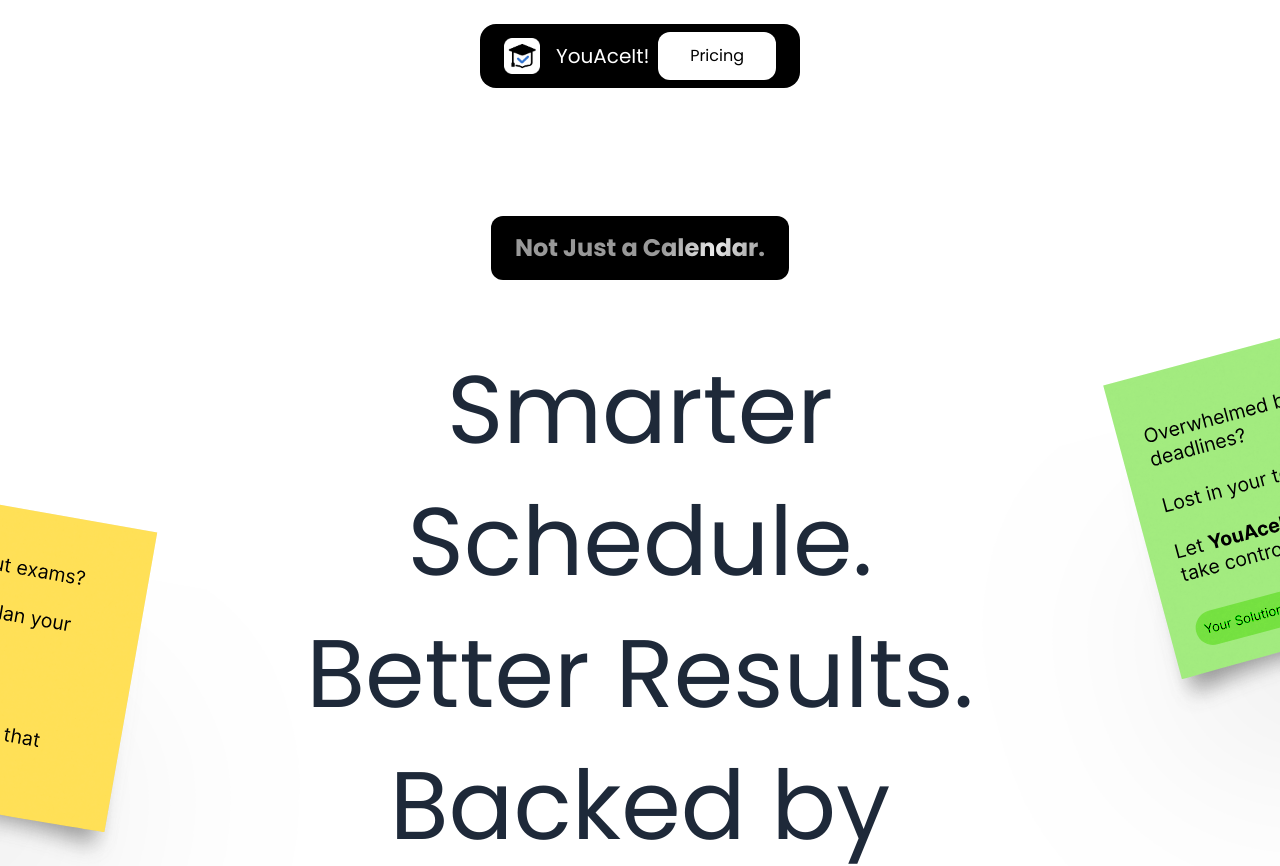
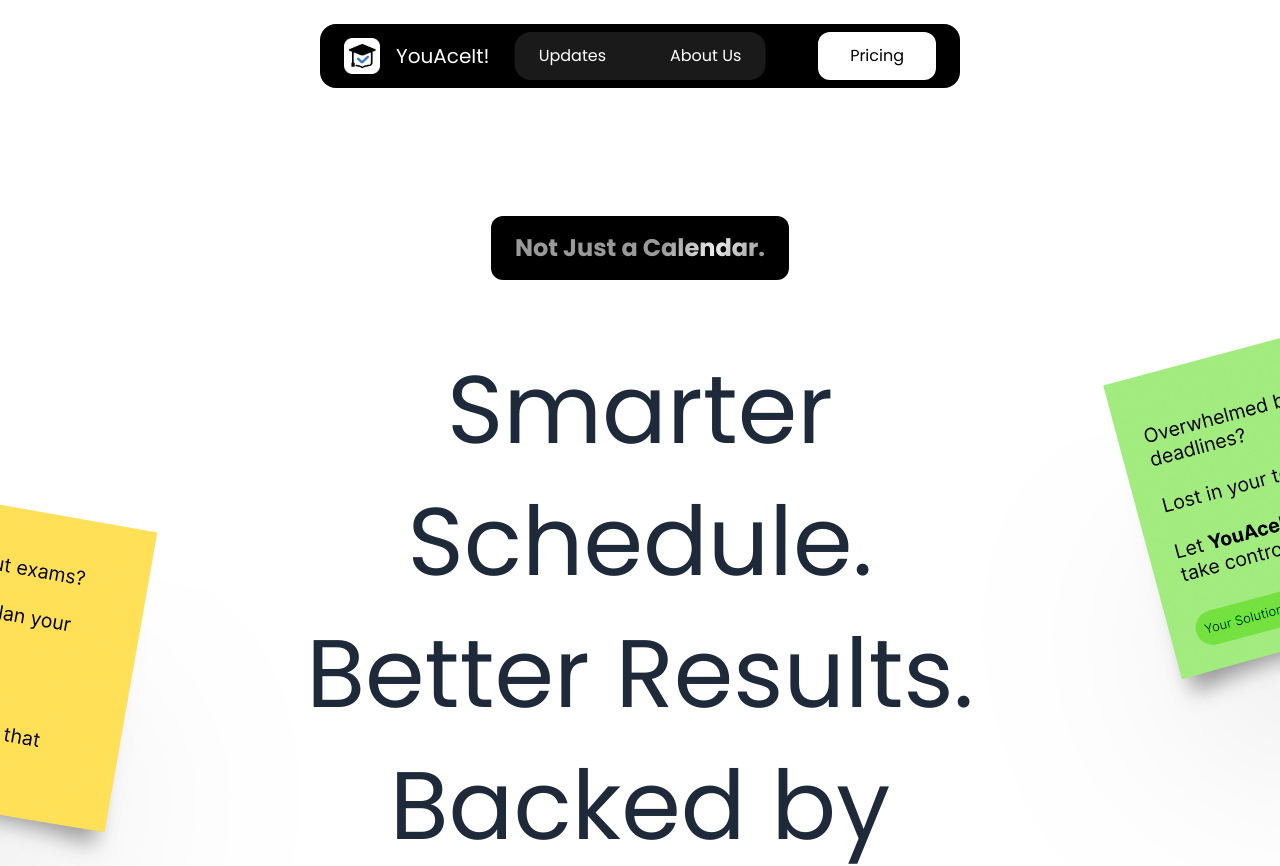
Before and after one commit to youaceit-team/www, a Next.js app: page / in a window 1280 px wide. Shown: the top 866 px of the page. Built offline with nearby package versions, Linux system fonts and the light colour scheme.

Commit message:
fix(ui): fix glitchy navbar while resizing

```diff
--- a/app/components/layout/Header.tsx
+++ b/app/components/layout/Header.tsx
@@ -16,14 +16,15 @@ export default function Header() {
   useEffect(() => {
     const handleScroll = () => {
       const currentScrollY = window.scrollY;
-
+      const threshold = 20; // Add a threshold to prevent frequent toggling
+      if (Math.abs(currentScrollY - lastScrollY.current) > threshold) {
         if (currentScrollY < lastScrollY.current) {
           setScrollingUp(true); // Scrolling up — grow
         } else {
           setScrollingUp(false); // Scrolling down — shrink
         }
-
         lastScrollY.current = currentScrollY;
+      }
     };
 
     window.addEventListener("scroll", handleScroll);
@@ -37,24 +38,25 @@ export default function Header() {
           width: scrollingUp ? "50%" : "25%", // grow when scrolling up
         }}
         transition={{ duration: 0.4, ease: "easeInOut" }}
-        className="fixed left-1/2 transform -translate-x-1/2 z-50 mx-auto bg-black text-white flex items-center justify-between px-6 py-2 rounded-2xl"
+        className="fixed left-1/2 transform -translate-x-1/2 z-50 mx-auto bg-black text-white rounded-2xl"
       >
+        <div className="flex items-center justify-between px-6 py-2 relative">
           {/* Logo */}
           <Link href="/" className="flex items-center gap-4">
             <Image src="/youaceit.png" alt="Logo" width={36} height={36} />
             <span className="text-white text-xl font-medium">YouAceIt!</span>
           </Link>
 
-        {/* Header Links */}
+          {/* Center Content - Nav Links */}
           <AnimatePresence>
             {scrollingUp && (
               <motion.div
                 key="nav-links"
-              initial={{ opacity: 0, scale: 0.95 }}
+                initial={{ opacity: 0, scale: 0.9 }}
                 animate={{ opacity: 1, scale: 1 }}
-              exit={{ opacity: 0, scale: 0.95 }}
-              transition={{ duration: 0.3, ease: "easeInOut" }}
-              className="bg-[#1a1a1a] px-6 py-3 rounded-2xl gap-16 flex"
+                exit={{ opacity: 0, scale: 0.9 }}
+                transition={{ duration: 0.4, ease: "easeInOut" }}
+                className="absolute left-1/2 transform -translate-x-1/2 bg-[#1a1a1a] px-6 py-3 rounded-2xl flex gap-16"
               >
                 {navLinks.map(({ label, href }) => (
                   <a
@@ -69,18 +71,15 @@ export default function Header() {
             )}
           </AnimatePresence>
 
-        {/* Sign Up Button */}
-
+          {/* Pricing Button - Fixed position */}
           <motion.button
-          key="pricing-button"
-          initial={{ opacity: 0, y: -10 }}
-          animate={{ opacity: 1, y: 0 }}
-          exit={{ opacity: 0, y: -10 }}
-          transition={{ duration: 0.3, ease: "easeInOut" }}
-          className="bg-white text-black text-md font-medium rounded-xl px-8 py-3 hover:bg-gray-200"
+            layout
+            transition={{ duration: 0.4, ease: "easeInOut" }}
+            className="bg-white text-black text-md font-medium rounded-xl px-8 py-3 hover:bg-gray-200 shrink-0 z-10"
           >
             Pricing
           </motion.button>
+        </div>
       </motion.nav>
     </div>
   );
```
Lines whose indentation alone changed are shown as unchanged.
